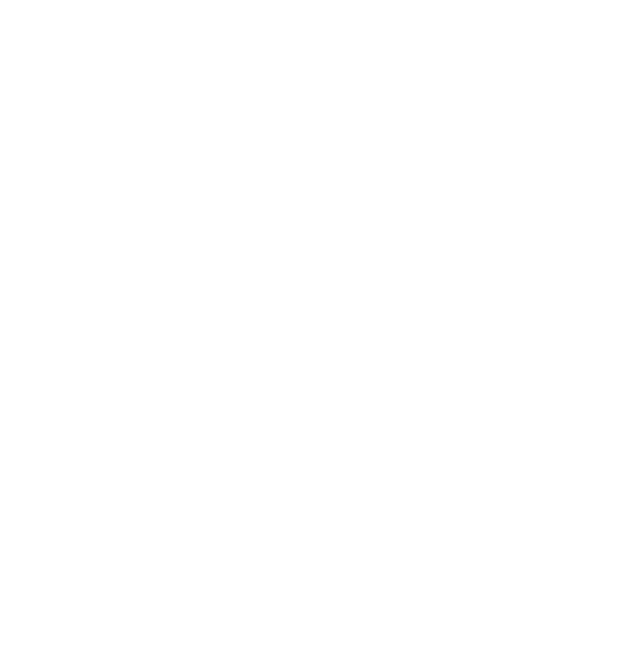
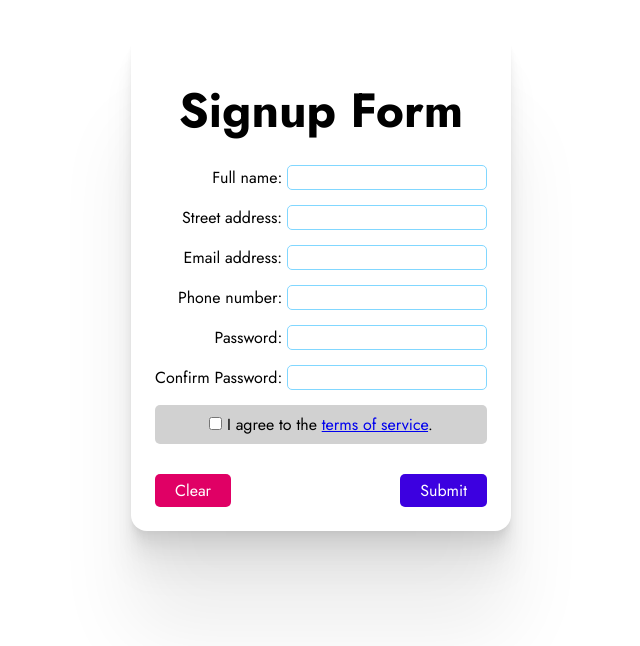
Before and after one commit to vishal-handa/m2-6-js--events-P2, a website: page __workshop/exercise-files/index.html in a window 1280 px wide. Shown: the whole page, without its empty margins (319-959 px from the left). Drawn offline with Linux system fonts and the light colour scheme.

Commit message:
form ex3 done

```diff
--- a/__workshop/exercise-files/index.html
+++ b/__workshop/exercise-files/index.html
@@ -5,10 +5,70 @@
     <meta name="viewport" content="width=device-width, initial-scale=1" />
     <link href="style.css" rel="stylesheet" />
     <link rel="icon" type="image/svg+xml" href="/favicon.svg" />
+    <link
+      href="https://fonts.googleapis.com/css?family=Jost:400,700&display=swap"
+      rel="stylesheet"
+    />
 
     <title>Signup Form</title>
   </head>
   <body>
+    <!-- main div -->
+    <div class="wrapper">
+
+      <!-- 1 -->
+      <form>
+        <p>Signup Form</p>
+        <div class="fields">
+          <label for="fname">Full name:</label>
+          <input id="fname" class="ipfield" type="text" required>
+        </div>
+
+        <!-- 2 -->
+        <div class="fields">
+          <label for="address">Street address:</label>
+          <input type="text" class="ipfield" id="address" required>
+        </div>
+
+        <!-- 3 -->
+        <div class="fields">
+          <label for="emailadd">Email address:</label>
+          <input type="email" class="ipfield" id="emailadd" required>
+        </div>
+
+        <!-- 4 -->
+        <div class="fields">
+          <label for="phone">Phone number:</label>
+          <input id="phone" class="ipfield" type="text" required>
+        </div>
+
+        <!-- 5 -->
+        <div class="fields">
+          <label for="pword">Password:</label>
+          <input id="pword" class="ipfield" type="password" required>
+        </div>
+
+        <!-- 6 -->
+        <div class="fields">
+          <label for="confirm">Confirm Password:</label>
+          <input id="confirm" class="ipfield" type="password" required>
+        </div>
+
+        <!-- 7 -->
+        <div id="check">
+            <input  type="checkbox">
+            <label> I agree to the <a href="#">terms of service</a>.</label>
+        </div>
+        <div></div>
+        <!-- 8 -->
+        <div id="buttons">
+          <button id="clear">Clear</button>
+          <button id="submitForm" value="Submit">Submit</button>
+        </div>
+
+      </form>
+
+    </div>
     <script src="script.js"></script>
   </body>
 </html>
--- a/__workshop/exercise-files/style.css
+++ b/__workshop/exercise-files/style.css
@@ -1 +1,77 @@
 /* add css here */
+* {
+    box-sizing: border-box;
+    margin: 0;
+    padding: 0;
+    border: 3;
+    font-size: 100%;
+    font: inherit;
+    vertical-align: baseline;
+    font-family: "Jost";
+}
+
+.wrapper{
+    display: flex;
+    justify-content: center;
+}
+
+form{
+    display: flex;
+    flex-direction: column;
+    text-align: right;
+    margin-top: 32px;
+    max-width: 475px;
+    padding:24px;
+    background-color: white;
+    border-radius: 16px;
+    box-shadow:0 2.8px 2.2px rgba(0, 0, 0, 0.02), 0 6.7px 5.3px rgba(0, 0, 0, 0.028),
+    0 12.5px 10px rgba(0, 0, 0, 0.035), 0 22.3px 17.9px rgba(0, 0, 0, 0.042),
+    0 41.8px 33.4px rgba(0, 0, 0, 0.05), 0 100px 80px rgba(0, 0, 0, 0.07);
+}
+
+form>p{
+    text-align-last: center;
+    font-size: 3em;
+    font-weight: 900;
+    padding:20px;
+}
+
+form>div{
+    margin-bottom: 15px;
+}
+#check{
+    position: relative;
+    align-content: left;
+    background-color: rgb(209, 209, 209);
+    padding: 8px 20px 8px 20px;
+    border-radius: 5px;
+    text-align-last: center;
+}
+
+#buttons{
+    display: flex;
+    justify-content: space-between;
+    margin-bottom: 0;
+}
+
+#clear{
+    padding:5px 20px 5px 20px;
+    color:white;
+    background-color: hsl(333deg, 100%, 44%);
+    border-radius: 5px;
+    border:none
+}
+
+#submitForm{
+    padding:5px 20px 5px 20px;
+    color:white;
+    background-color: hsl(256deg, 100%, 44%);
+    border-radius: 5px;
+    border:none
+}
+
+.ipfield{
+    width:200px;
+    border-radius: 5px;
+    border: 1px solid rgb(129, 215, 255);
+}
```
